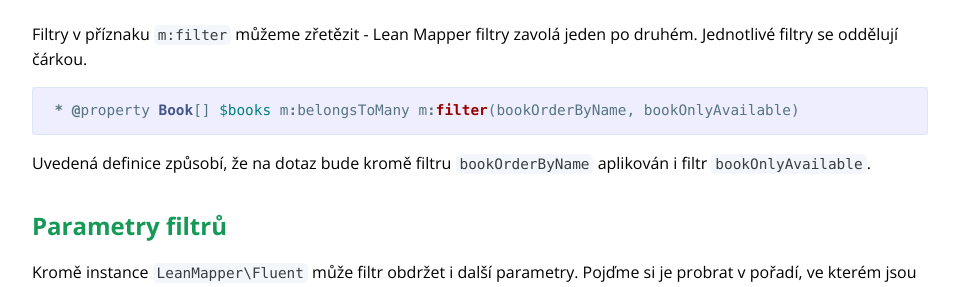
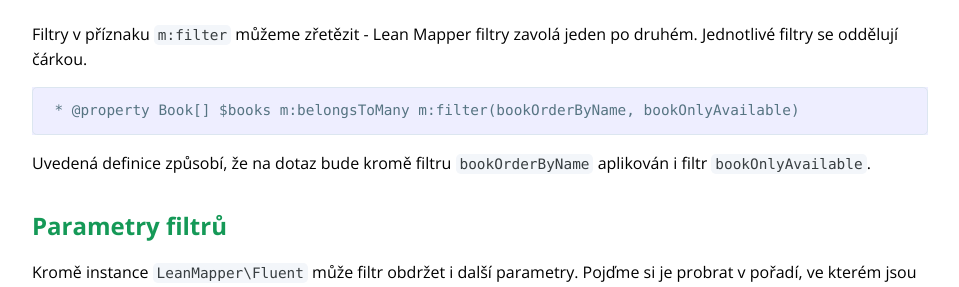
Before and after one commit to LeanMapper/LeanMapper.github.io, a Jekyll site: the page built from cs/docs/filtry.md, in a window 1280 px wide and 900 px high, scrolled down 1596 px. Shown: the part 158-445 px from the top of the window, without its empty margins (296-1255 px from the left). Built offline with Jekyll 4.4.1, drawn with Linux system fonts in a browser that asks for light colours.

````diff
--- a/cs/docs/filtry.md
+++ b/cs/docs/filtry.md
@@ -72,7 +72,7 @@ class BookFilter
 
 Filtry v příznaku `m:filter` můžeme zřetězit - Lean Mapper filtry zavolá jeden po druhém. Jednotlivé filtry se oddělují čárkou.
 
-``` php?start_inline=1
+```
  * @property Book[] $books m:belongsToMany m:filter(bookOrderByName, bookOnlyAvailable)
 ```
 
````
